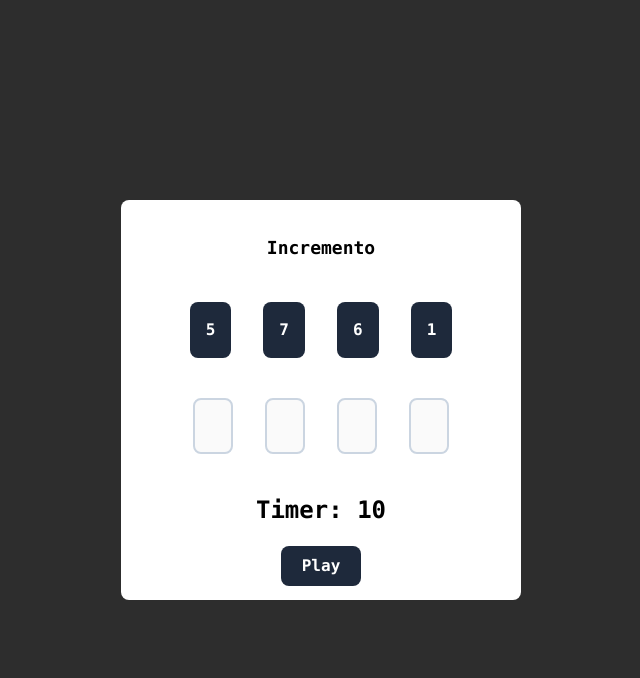
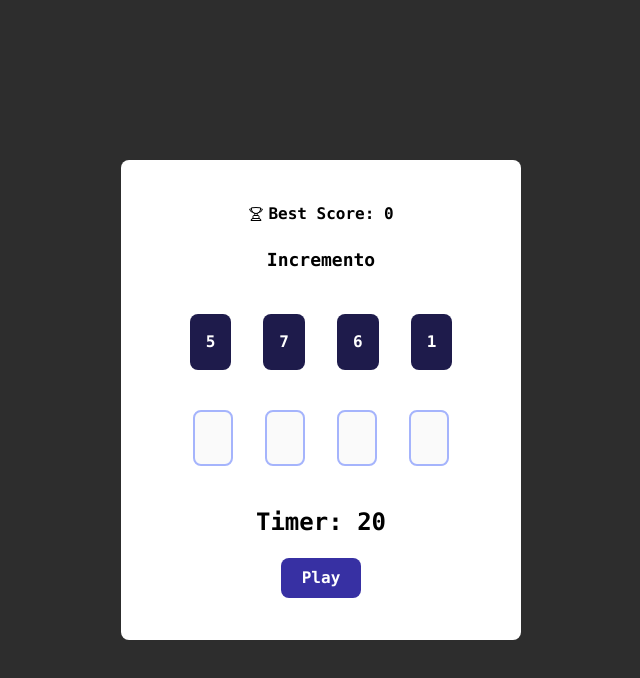
Before and after one commit to russellbanares322/incremento, a React (Vite) app: page / in a window 1280 px wide. Shown: the top 678 px of the page, without its empty margins (319-959 px from the left). Built offline with nearby package versions, Linux system fonts and the light colour scheme.

Commit message:
feat: add best score and change the color theme of app

```diff
--- a/package.json
+++ b/package.json
@@ -11,7 +11,8 @@
   },
   "dependencies": {
     "react": "^18.2.0",
-    "react-dom": "^18.2.0"
+    "react-dom": "^18.2.0",
+    "react-icons": "^4.9.0"
   },
   "devDependencies": {
     "@types/react": "^18.0.28",
--- a/src/components/home/Home.jsx
+++ b/src/components/home/Home.jsx
@@ -1,13 +1,15 @@
 import { useState, useRef, useEffect } from "react";
 import { NumbersInputData } from "../../data/NumbersInputData";
+import { HiOutlineTrophy } from "react-icons/hi2";
 import ScoreModal from "../modal/ScoreModal";
-const TIME = 10;
+const TIME = 20;
 
 const Home = () => {
   const numbersInputRef = useRef([]);
   const [score, setScore] = useState(0);
   const [timer, setTimer] = useState(TIME);
   const [openScoreModal, setOpenScoreModal] = useState(false);
+  const [bestScore, setBestScore] = useState(0);
   const [startGame, setStartGame] = useState(false);
   const [numbers, setNumbers] = useState({
     firstNumber: Math.floor(Math.random() * 8) + 1,
@@ -15,7 +17,7 @@ const Home = () => {
     thirdNumber: Math.floor(Math.random() * 8) + 1,
     fourthNumber: Math.floor(Math.random() * 8) + 1,
   });
-
+  const isNewHighScore = score > bestScore;
   const handleShowScoreModal = () => {
     setOpenScoreModal(true);
   };
@@ -44,7 +46,7 @@ const Home = () => {
     +numbersInput.fourthInputNumber === numbers.fourthNumber + 1;
 
   //Number styles
-  const numberStyles = "bg-slate-800 p-4 rounded-lg text-white";
+  const numberStyles = "bg-indigo-950 p-4 rounded-lg text-white";
 
   //For reading numbers input value
   const handleNumberChange = (e) => {
@@ -127,6 +129,11 @@ const Home = () => {
         clearInterval(timeInterval);
         handleShowScoreModal();
         setStartGame(false);
+        if (isNewHighScore) {
+          return setBestScore(score);
+        } else {
+          return;
+        }
       }
 
       return () => {
@@ -136,7 +143,11 @@ const Home = () => {
   }, [startGame, timer]);
 
   return (
-    <div className="h-full w-full bg-white md:w-[25rem] md:h-[25rem] rounded-lg relative flex justify-center items-center flex-col">
+    <div className="h-full w-full bg-white md:w-[25rem] md:h-[30rem] rounded-lg relative flex justify-center items-center flex-col">
+      <h1 className="flex justify-center items-center text-md gap-1">
+        <HiOutlineTrophy size={16} />
+        Best Score: {bestScore}
+      </h1>
       <h1 className="text-center mt-5 text-lg">Incremento</h1>
       <div className="flex justify-center align-center gap-8 mt-10">
         <h4 className={numberStyles}>{numbers.firstNumber}</h4>
@@ -153,7 +164,7 @@ const Home = () => {
             value={numbersInput[input.name]}
             name={input.name}
             onChange={handleNumberChange}
-            className={`w-10 h-14  rounded-lg text-center border-2  border-slate-300 focus:border-slate-800 outline-none
+            className={`w-10 h-14  rounded-lg text-center border-2  border-indigo-300 focus:border-indigo-800 outline-none
             `}
             type={input.type}
           />
@@ -163,12 +174,13 @@ const Home = () => {
         <h1 className="text-2xl">Timer: {timer}</h1>
         <button
           onClick={handlestartGame}
-          className="bg-slate-800 text-white w-20 h-10 rounded-lg mt-5"
+          className="bg-indigo-800 text-white w-20 h-10 rounded-lg mt-5"
         >
           Play
         </button>
       </div>
       <ScoreModal
+        isNewHighScore={isNewHighScore}
         score={score}
         openScoreModal={openScoreModal}
         handlePlayAgain={handlePlayAgain}
--- a/src/components/modal/ScoreModal.jsx
+++ b/src/components/modal/ScoreModal.jsx
@@ -1,6 +1,11 @@
 import React from "react";
 
-const ScoreModal = ({ score, handlePlayAgain, openScoreModal }) => {
+const ScoreModal = ({
+  score,
+  handlePlayAgain,
+  openScoreModal,
+  isNewHighScore,
+}) => {
   return (
     <div
       className={`duration-500 visible fixed inset-0 flex justify-center items-center bg-black bg-opacity-70 ${
@@ -8,19 +13,26 @@ const ScoreModal = ({ score, handlePlayAgain, openScoreModal }) => {
       }`}
     >
       <div
-        className={`bg-white translate-y-[-20px] h-auto w-[20rem] rounded-md p-3 m-3 shadow-light-blue shadow duration-500 ${
+        className={` relative bg-white translate-y-[-20px] h-auto w-[20rem] rounded-md p-3 m-3 shadow-light-blue shadow duration-500 ${
           !openScoreModal && "scale-0"
         }`}
       >
-        <h1 className="text-center text-xl font-bold">TIMES UP!</h1>
+        <h1 className="text-center text-xl font-bold bg-">TIMES UP!</h1>
         <h1 className="text-center text-lg">Your total score:</h1>
         <h1 className="text-center text-2xl">{score}</h1>
         <button
           onClick={handlePlayAgain}
-          className="bg-slate-800 text-white w-full h-10 rounded-lg mt-5"
+          className="bg-indigo-800 text-white w-full h-10 rounded-lg mt-5"
         >
           Play Again
         </button>
+        <div
+          className={`duration-500 bg-indigo-900 absolute top-1 left-1 text-white px-2 py-1 border-l-2 border-l-black border-b-2 border-b-black ${
+            !isNewHighScore && "scale-0"
+          }`}
+        >
+          New Best
+        </div>
       </div>
     </div>
   );
```
Also changed, not shown: 1 other file (tests, documents, lock files or other folders).
